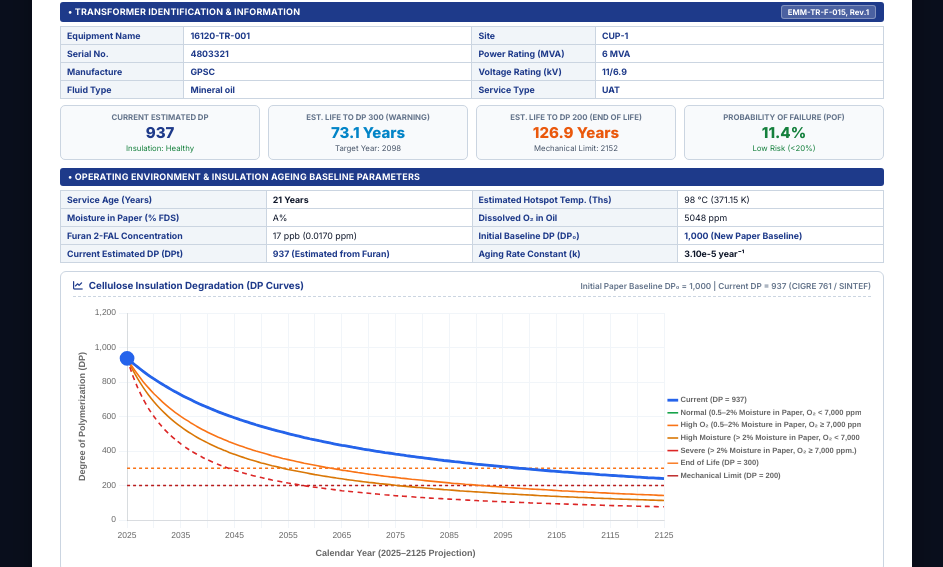
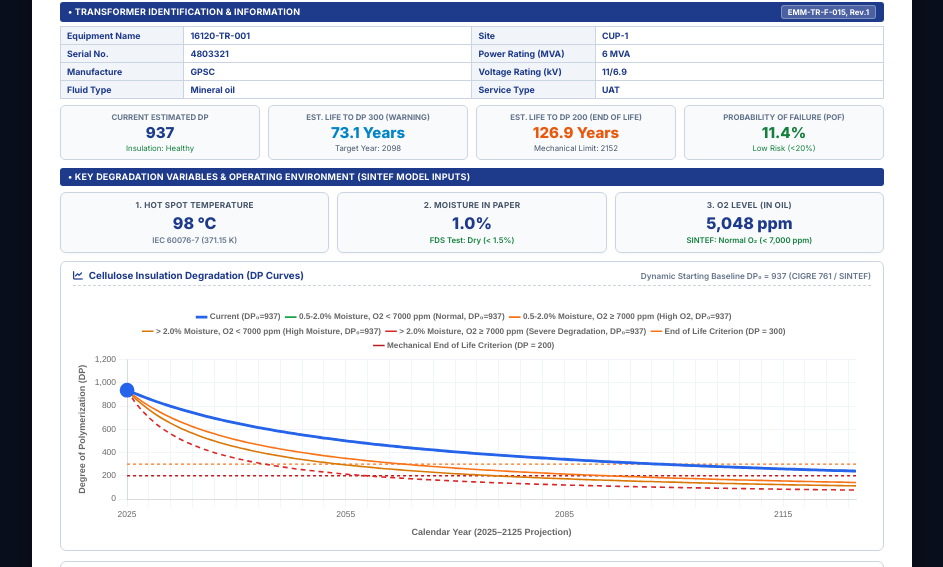
Before and after one commit to TransformerTeam/transformer-asset, a website: page remaining_life_report.html in a window 1280 px wide. Shown: the part 186-753 px from the top of the page, without its empty margins (168-1111 px from the left). Drawn offline with nearby package versions, Linux system fonts and the light colour scheme.

Commit message:
Display 3 primary aging drivers (Hotspot Temp, Moisture in Paper, O2 Level) as metric cards right before Cellulose Insulation Degradation chart

```diff
--- a/remaining_life_report.html
+++ b/remaining_life_report.html
@@ -344,6 +344,44 @@
       margin-top: 1px;
     }
 
+    /* 3 Main Key Aging Drivers Grid (Before DP Chart) */
+    .key-drivers-grid {
+      display: grid;
+      grid-template-columns: repeat(3, 1fr);
+      gap: 8px;
+      margin: 6px 0 8px;
+    }
+
+    .key-driver-card {
+      border: 1px solid #cbd5e1;
+      border-radius: 6px;
+      padding: 7px 10px;
+      background: #f8fafc;
+      text-align: center;
+      box-shadow: 0 1px 3px rgba(0, 0, 0, 0.04);
+    }
+
+    .key-driver-label {
+      font-size: 8.2px;
+      font-weight: 700;
+      color: #475569;
+      letter-spacing: 0.03em;
+      text-transform: uppercase;
+    }
+
+    .key-driver-val {
+      font-size: 16px;
+      font-weight: 800;
+      color: #1e3a8a;
+      margin: 2px 0 1px;
+    }
+
+    .key-driver-sub {
+      font-size: 7.8px;
+      color: #64748b;
+      font-weight: 600;
+    }
+
     /* Charts Container */
     .charts-container {
       display: flex;
@@ -382,7 +420,7 @@
     .chart-canvas-container {
       position: relative;
       width: 100%;
-      height: 260px;
+      height: 250px;
     }
 
     /* Technical Formula Box */
@@ -494,7 +532,7 @@
         width: 100% !important;
       }
       .chart-canvas-container {
-        height: 235px !important;
+        height: 225px !important;
       }
       .signature-table {
         page-break-inside: avoid !important;
@@ -597,36 +635,25 @@
         </div>
       </div>
 
-      <!-- 2. Operating Environment & Insulation Ageing Baseline Parameters Table -->
-      <div class="section-banner">• Operating Environment &amp; Insulation Ageing Baseline Parameters</div>
-      <table class="report-table">
-        <tbody>
-          <tr>
-            <th style="width: 25%;">Service Age (Years)</th>
-            <td style="width: 25%; font-weight: 700;" id="base-age">-</td>
-            <th style="width: 25%;">Estimated Hotspot Temp. (Ths)</th>
-            <td style="width: 25%;" id="base-hotspot">98 °C (371.15 K)</td>
-          </tr>
-          <tr>
-            <th>Moisture in Paper (% FDS)</th>
-            <td id="base-moisture">-</td>
-            <th>Dissolved O₂ in Oil</th>
-            <td id="base-oxygen">-</td>
-          </tr>
-          <tr>
-            <th>Furan 2-FAL Concentration</th>
-            <td id="base-furan">-</td>
-            <th>Initial Baseline DP (DP₀)</th>
-            <td style="font-weight: 700; color: #1e3a8a;" id="base-dp0">1,000 (New Paper Baseline)</td>
-          </tr>
-          <tr>
-            <th>Current Estimated DP (DPt)</th>
-            <td style="font-weight: 700; color: #1e3a8a;" id="base-current-dp">-</td>
-            <th>Aging Rate Constant (k)</th>
-            <td style="font-weight: 700;" id="base-aging-k">-</td>
-          </tr>
-        </tbody>
-      </table>
+      <!-- 2. 3 Main Key Aging Drivers / Variables (Before DP Degradation Graph) -->
+      <div class="section-banner">• Key Degradation Variables &amp; Operating Environment (SINTEF Model Inputs)</div>
+      <div class="key-drivers-grid">
+        <div class="key-driver-card">
+          <div class="key-driver-label">1. Hot Spot Temperature</div>
+          <div class="key-driver-val" id="card-hotspot-val">98 °C</div>
+          <div class="key-driver-sub" id="card-hotspot-sub">IEC 60076-7 Baseline: ≤ 98 °C</div>
+        </div>
+        <div class="key-driver-card">
+          <div class="key-driver-label">2. Moisture in Paper</div>
+          <div class="key-driver-val" id="card-moisture-val">1.0%</div>
+          <div class="key-driver-sub" id="card-moisture-sub">FDS Test: Dry (&lt; 1.5%)</div>
+        </div>
+        <div class="key-driver-card">
+          <div class="key-driver-label">3. O2 Level (in Oil)</div>
+          <div class="key-driver-val" id="card-oxygen-val">5,000 ppm</div>
+          <div class="key-driver-sub" id="card-oxygen-sub">SINTEF: Normal (&lt; 7,000 ppm)</div>
+        </div>
+      </div>
 
       <!-- 3. STACKED CHARTS (Dynamic DP0, Callout Intersections at DP = 300, Cut off at 2125) -->
       <div class="charts-container">
@@ -663,7 +690,7 @@
             <div>Current DP: <span class="formula-math">DP_t = DP₀ / (η + 1)</span></div>
           </div>
           <div style="font-size: 7.8px; color: #475569; margin-top: 2px;">
-            • Parameters: <em>DP₀</em> = Initial Baseline DP (1,000), <em>R</em> = 8.314 J/(mol·K), <em>E_Hyd</em> = 128 kJ/mol, <em>E_Oxi</em> = 89 kJ/mol. <em>A_Hyd</em> = 4.10×10¹⁰ h⁻¹ (&lt;0.5%), 1.50×10¹¹ h⁻¹ (0.5–2.0%), 4.50×10¹¹ h⁻¹ (≥2.0%). <em>A_Oxi</em> = 4.60×10⁵ h⁻¹ (O₂ ≥ 7000 ppm).
+            • Parameters: <em>DP₀</em> = Dynamic Current DP, <em>R</em> = 8.314 J/(mol·K), <em>E_Hyd</em> = 128 kJ/mol, <em>E_Oxi</em> = 89 kJ/mol. <em>A_Hyd</em> = 4.10×10¹⁰ h⁻¹ (&lt;0.5%), 1.50×10¹¹ h⁻¹ (0.5–2.0%), 4.50×10¹¹ h⁻¹ (≥2.0%). <em>A_Oxi</em> = 4.60×10⁵ h⁻¹ (O₂ ≥ 7000 ppm).
           </div>
         </div>
 
@@ -691,7 +718,7 @@
       </div>
 
       <!-- 5. Operating Regimes & Sensitivity Scenario Comparison (Table 6-4 Dynamic from DP0 = Current DP) -->
-      <div class="section-banner">• Operating Regimes &amp; Sensitivity Scenario Comparison (Initial DP₀ = 1,000)</div>
+      <div class="section-banner">• Operating Regimes &amp; Sensitivity Scenario Comparison (Dynamic Baseline DP₀)</div>
       <table class="report-table">
         <thead>
           <tr>
@@ -704,7 +731,7 @@
         </thead>
         <tbody>
           <tr>
-            <td><strong>0.5–2.0% Moisture, O₂ &lt; 7000 ppm</strong> (Normal Operating)</td>
+            <td><strong style="color: #16a34a;">0.5–2.0% Moisture, O₂ &lt; 7000 ppm</strong> (Normal Operating)</td>
             <td style="text-align: center;">3.10 × 10⁻⁵ year⁻¹</td>
             <td style="text-align: center;" id="scen-norm-300">-</td>
             <td style="text-align: center;" id="scen-norm-200">-</td>
@@ -718,21 +745,21 @@
             <td style="text-align: center;"><span class="status-badge status-normal" id="scen-curr-badge">Current</span></td>
           </tr>
           <tr>
-            <td><strong>0.5–2.0% Moisture, O₂ ≥ 7000 ppm</strong> (High Oxygen)</td>
+            <td><strong style="color: #f97316;">0.5–2.0% Moisture, O₂ ≥ 7000 ppm</strong> (High Oxygen)</td>
             <td style="text-align: center;">5.97 × 10⁻⁵ year⁻¹</td>
             <td style="text-align: center;" id="scen-oxy-300">-</td>
             <td style="text-align: center;" id="scen-oxy-200">-</td>
             <td style="text-align: center;"><span class="status-badge status-questionable">High O₂</span></td>
           </tr>
           <tr>
-            <td><strong>&gt; 2.0% Moisture, O₂ &lt; 7000 ppm</strong> (High Moisture)</td>
+            <td><strong style="color: #d97706;">&gt; 2.0% Moisture, O₂ &lt; 7000 ppm</strong> (High Moisture)</td>
             <td style="text-align: center;">7.80 × 10⁻⁵ year⁻¹</td>
             <td style="text-align: center;" id="scen-moist-300">-</td>
             <td style="text-align: center;" id="scen-moist-200">-</td>
             <td style="text-align: center;"><span class="status-badge status-questionable">High H₂O</span></td>
           </tr>
           <tr>
-            <td><strong>&gt; 2.0% Moisture, O₂ ≥ 7000 ppm</strong> (Severe Degradation)</td>
+            <td><strong style="color: #dc2626;">&gt; 2.0% Moisture, O₂ ≥ 7000 ppm</strong> (Severe Degradation)</td>
             <td style="text-align: center;">1.20 × 10⁻⁴ year⁻¹</td>
             <td style="text-align: center;" id="scen-sev-300">-</td>
             <td style="text-align: center;" id="scen-sev-200">-</td>
@@ -1060,21 +1087,43 @@
       const isHighMoisture = moistureVal > 2.0;
 
       const moistureStr = meta['%Moisture in paper (FDS)'] || latestOil.WC || '1.0%';
-      const oxygenStr = latestOil.O2 ? latestOil.O2 + ' ppm' : (isHighO2 ? '≥ 7,000 ppm' : '< 7,000 ppm');
-
-      // Populate Baseline Parameters Table (Dynamic DP0 = dpVal)
-      const elAge = document.getElementById('base-age');
-      if (elAge) elAge.textContent = age + ' Years';
-      const elMoist = document.getElementById('base-moisture');
-      if (elMoist) elMoist.textContent = moistureStr.includes('%') ? moistureStr : moistureStr + '%';
-      const elOxy = document.getElementById('base-oxygen');
-      if (elOxy) elOxy.textContent = oxygenStr;
-      const elFuran = document.getElementById('base-furan');
-      if (elFuran) elFuran.textContent = furanPpb + ' ppb (' + (furanPpb / 1000).toFixed(4) + ' ppm)';
-      const elDP0 = document.getElementById('base-dp0');
-      if (elDP0) elDP0.textContent = '1,000 (New Paper Baseline)';
-      const elCurrDP = document.getElementById('base-current-dp');
-      if (elCurrDP) elCurrDP.textContent = `${dpVal} (Estimated from Furan)`;
+      const cleanMoistNum = parseFloat(moistureStr) || 1.0;
+      const oxygenDisplay = latestOil.O2 ? Number(latestOil.O2).toLocaleString() + ' ppm' : (isHighO2 ? '≥ 7,000 ppm' : '5,000 ppm');
+
+      // Populate 3 Main Key Variable Cards (Before DP Graph)
+      const elCardHsVal = document.getElementById('card-hotspot-val');
+      if (elCardHsVal) elCardHsVal.textContent = '98 °C';
+      const elCardHsSub = document.getElementById('card-hotspot-sub');
+      if (elCardHsSub) elCardHsSub.textContent = 'IEC 60076-7 (371.15 K)';
+
+      const elCardMoistVal = document.getElementById('card-moisture-val');
+      if (elCardMoistVal) elCardMoistVal.textContent = cleanMoistNum.toFixed(1) + '%';
+      const elCardMoistSub = document.getElementById('card-moisture-sub');
+      if (elCardMoistSub) {
+        if (cleanMoistNum < 1.5) {
+          elCardMoistSub.textContent = 'FDS Test: Dry (< 1.5%)';
+          elCardMoistSub.style.color = '#15803d';
+        } else if (cleanMoistNum <= 2.0) {
+          elCardMoistSub.textContent = 'FDS Test: Moderate (1.5-2.0%)';
+          elCardMoistSub.style.color = '#a16207';
+        } else {
+          elCardMoistSub.textContent = 'FDS Test: High Moisture (> 2.0%)';
+          elCardMoistSub.style.color = '#dc2626';
+        }
+      }
+
+      const elCardOxyVal = document.getElementById('card-oxygen-val');
+      if (elCardOxyVal) elCardOxyVal.textContent = oxygenDisplay;
+      const elCardOxySub = document.getElementById('card-oxygen-sub');
+      if (elCardOxySub) {
+        if (isHighO2) {
+          elCardOxySub.textContent = 'SINTEF: High O₂ (≥ 7,000 ppm)';
+          elCardOxySub.style.color = '#f97316';
+        } else {
+          elCardOxySub.textContent = 'SINTEF: Normal O₂ (< 7,000 ppm)';
+          elCardOxySub.style.color = '#15803d';
+        }
+      }
 
       let kYearly = 0.0000310;
       if (isHighMoisture && isHighO2) {
@@ -1088,8 +1137,6 @@
       }
 
       const kScientific = kYearly.toExponential(2);
-      const elK = document.getElementById('base-aging-k');
-      if (elK) elK.textContent = `${kScientific} year⁻¹`;
 
       const targetDP300 = 300;
       const targetDP200 = 200;
@@ -1190,7 +1237,7 @@
 
       // Update Chart Subtitle
       const elSubtitle = document.getElementById('chart-dp-subtitle');
-      if (elSubtitle) elSubtitle.textContent = `Initial Paper Baseline DP₀ = 1,000 | Current DP = ${dpVal} (CIGRE 761 / SINTEF)`;
+      if (elSubtitle) elSubtitle.textContent = `Dynamic Starting Baseline DP₀ = ${dpVal} (CIGRE 761 / SINTEF)`;
 
       // Intersections metadata for callout lines
       const intersections = [
@@ -1341,7 +1388,7 @@
           labels: years,
           datasets: [
             {
-              label: `Current (DP = ${currentDP})`,
+              label: `Current (DP₀=${currentDP})`,
               data: unitDP,
               borderColor: '#2563eb',
               backgroundColor: '#2563eb',
@@ -1351,7 +1398,7 @@
               tension: 0.15
             },
             {
-              label: `Normal (0.5–2% Moisture in Paper, O₂ < 7,000 ppm.)`,
+              label: `0.5-2.0% Moisture, O2 < 7000 ppm (Normal, DP₀=${currentDP})`,
               data: normalDP,
               borderColor: '#16a34a',
               borderWidth: 1.6,
@@ -1359,7 +1406,7 @@
               tension: 0.15
             },
             {
-              label: `High O₂ (0.5–2% Moisture in Paper, O₂ ≥ 7,000 ppm.)`,
+              label: `0.5-2.0% Moisture, O2 ≥ 7000 ppm (High O2, DP₀=${currentDP})`,
               data: highO2DP,
               borderColor: '#f97316',
               borderWidth: 1.6,
@@ -1367,7 +1414,7 @@
               tension: 0.15
             },
             {
-              label: `High Moisture (> 2% Moisture in Paper, O₂ < 7,000 ppm.)`,
+              label: `> 2.0% Moisture, O2 < 7000 ppm (High Moisture, DP₀=${currentDP})`,
               data: highMoistDP,
               borderColor: '#d97706',
               borderWidth: 1.6,
@@ -1375,7 +1422,7 @@
               tension: 0.15
             },
             {
-              label: `Severe (> 2% Moisture in Paper, O₂ ≥ 7,000 ppm.)`,
+              label: `> 2.0% Moisture, O2 ≥ 7000 ppm (Severe Degradation, DP₀=${currentDP})`,
               data: severeDP,
               borderColor: '#dc2626',
               borderWidth: 1.6,
@@ -1384,7 +1431,7 @@
               tension: 0.15
             },
             {
-              label: 'End of Life (DP = 300)',
+              label: 'End of Life Criterion (DP = 300)',
               data: limit300,
               borderColor: '#f97316',
               borderWidth: 1.4,
@@ -1392,7 +1439,7 @@
               pointRadius: 0
             },
             {
-              label: 'Mechanical Limit (DP = 200)',
+              label: 'Mechanical End of Life Criterion (DP = 200)',
               data: limit200,
               borderColor: '#b91c1c',
               borderWidth: 1.4,
@@ -1406,20 +1453,19 @@
           maintainAspectRatio: false,
           layout: {
             padding: {
-              top: 10,
-              right: 10
+              top: 15,
+              right: 15
             }
           },
           plugins: {
             legend: {
-              position: 'right',
-              align: 'center',
+              position: 'top',
               labels: {
                 usePointStyle: true,
                 pointStyle: 'line',
-                boxWidth: 16,
-                font: { size: 7.6, weight: '600' },
-                padding: 5
+                boxWidth: 22,
+                font: { size: 8.2, weight: '600' },
+                padding: 6
               }
             },
             dp300Callouts: {
@@ -1505,7 +1551,7 @@
             {
               label: 'Weibull PoF Model (α = 42.5 yrs, β = 3.0)',
               data: pofData,
-              borderColor: '#16a34a',
+              borderColor: '#1e293b',
               backgroundColor: 'rgba(254, 226, 226, 0.35)',
               fill: true,
               borderWidth: 2.2,
@@ -1552,14 +1598,13 @@
           maintainAspectRatio: false,
           plugins: {
             legend: {
-              position: 'right',
-              align: 'center',
+              position: 'top',
               labels: {
                 usePointStyle: true,
                 pointStyle: 'line',
-                boxWidth: 16,
-                font: { size: 7.6, weight: '600' },
-                padding: 5,
+                boxWidth: 22,
+                font: { size: 8.2, weight: '600' },
+                padding: 6,
                 filter: (item) => !item.text.includes('Risk') || item.text.includes('<20%') || item.text.includes('20%-50%') || item.text.includes('>=50%')
               }
             }
```
